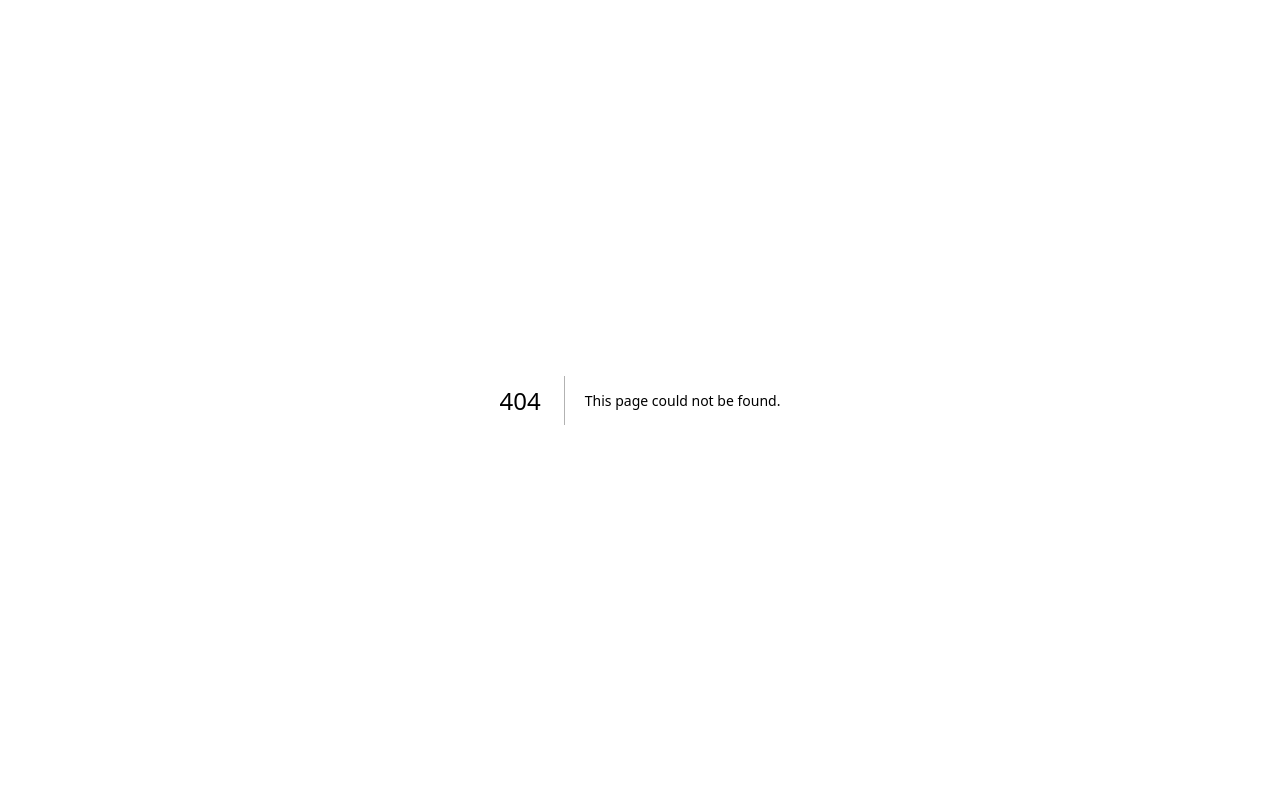
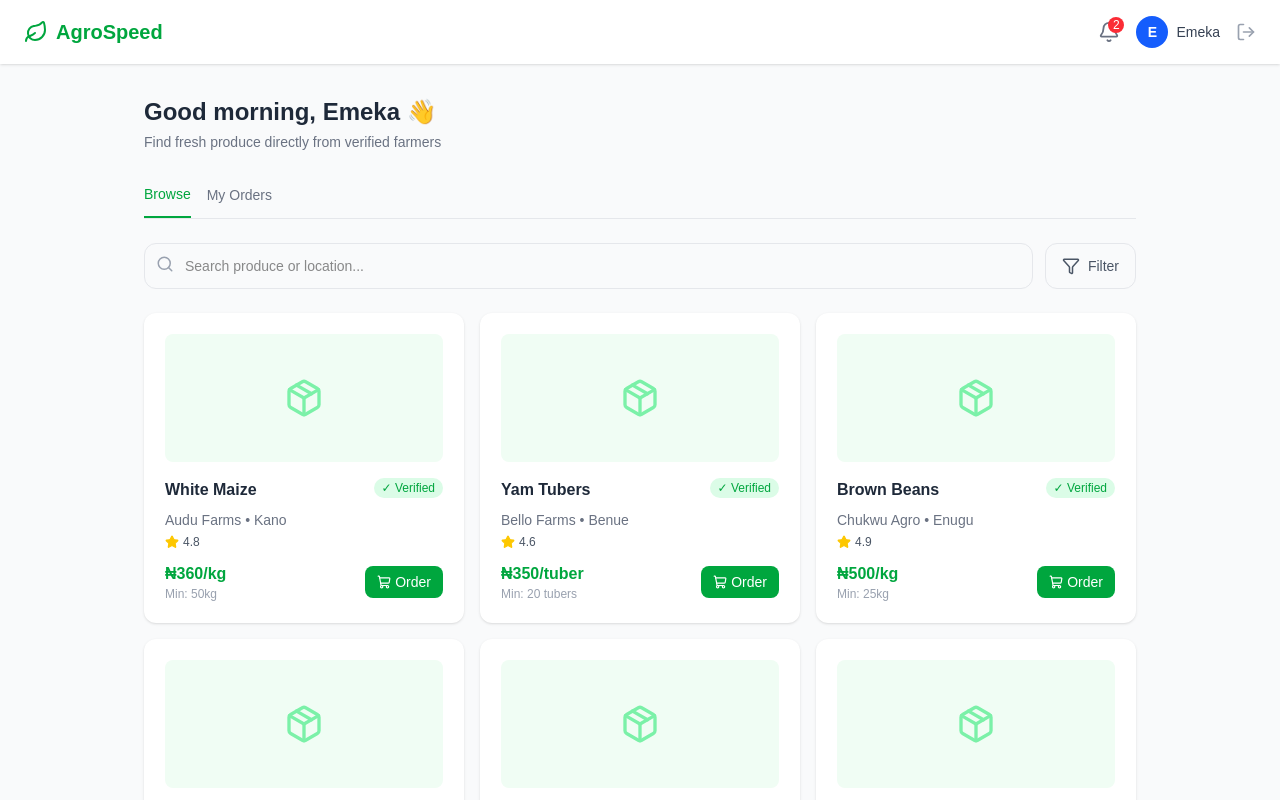
Before and after one commit to Asleeplessgod/agrospeed, a Next.js app: page /dashboard/buyer in a window 1280 px wide. Before the commit this address had no page. Shown: the top 800 px of the page. Built offline with nearby package versions, Linux system fonts and the light colour scheme.

Commit message:
add buyer dashboard with product grid and search

```diff
--- /dev/null
+++ b/app/dashboard/buyer/page.jsx
@@ -0,0 +1,183 @@
+"use client"
+import { useState } from "react"
+import {
+  Leaf, Search, ShoppingCart, Package,
+  Star, LogOut, Bell, ChevronRight,
+  Clock, CheckCircle, Truck, Filter
+} from "lucide-react"
+
+const products = [
+  { id: 1, name: "White Maize", farmer: "Audu Farms", location: "Kano", price: "₦360/kg", minOrder: "50kg", rating: 4.8, verified: true },
+  { id: 2, name: "Yam Tubers", farmer: "Bello Farms", location: "Benue", price: "₦350/tuber", minOrder: "20 tubers", rating: 4.6, verified: true },
+  { id: 3, name: "Brown Beans", farmer: "Chukwu Agro", location: "Enugu", price: "₦500/kg", minOrder: "25kg", rating: 4.9, verified: true },
+  { id: 4, name: "Fresh Tomatoes", farmer: "Musa Farms", location: "Kaduna", price: "₦800/basket", minOrder: "5 baskets", rating: 4.5, verified: true },
+  { id: 5, name: "Cassava", farmer: "Ade Farms", location: "Oyo", price: "₦150/kg", minOrder: "100kg", rating: 4.7, verified: true },
+  { id: 6, name: "Groundnut", farmer: "Sule Agro", location: "Katsina", price: "₦650/kg", minOrder: "20kg", rating: 4.4, verified: false },
+]
+
+const myOrders = [
+  { id: "ORD001", product: "Maize (50kg)", farmer: "Audu Farms", amount: "₦18,000", status: "delivered" },
+  { id: "ORD002", product: "Yam (20 tubers)", farmer: "Bello Farms", amount: "₦7,000", status: "in-transit" },
+  { id: "ORD003", product: "Beans (25kg)", farmer: "Chukwu Agro", amount: "₦12,500", status: "pending" },
+]
+
+export default function BuyerDashboard() {
+  const [activeTab, setActiveTab] = useState("browse")
+  const [search, setSearch] = useState("")
+
+  const filtered = products.filter(p =>
+    p.name.toLowerCase().includes(search.toLowerCase()) ||
+    p.location.toLowerCase().includes(search.toLowerCase())
+  )
+
+  return (
+    <div className="min-h-screen bg-gray-50">
+
+      {/* NAVBAR */}
+      <nav className="bg-white shadow-sm px-6 py-4 flex items-center justify-between">
+        <div className="flex items-center gap-2">
+          <Leaf className="text-green-600" size={24} />
+          <span className="text-xl font-bold text-green-600">AgroSpeed</span>
+        </div>
+        <div className="flex items-center gap-4">
+          <button className="relative">
+            <Bell className="text-gray-500" size={22} />
+            <span className="absolute -top-1 -right-1 bg-red-500 text-white text-xs rounded-full w-4 h-4 flex items-center justify-center">2</span>
+          </button>
+          <div className="flex items-center gap-2">
+            <div className="w-8 h-8 bg-blue-600 rounded-full flex items-center justify-center text-white text-sm font-bold">E</div>
+            <span className="text-sm font-medium text-gray-700">Emeka</span>
+          </div>
+          <button className="text-gray-400 hover:text-red-500">
+            <LogOut size={20} />
+          </button>
+        </div>
+      </nav>
+
+      <div className="max-w-5xl mx-auto px-4 py-8">
+
+        {/* WELCOME */}
+        <div className="mb-8">
+          <h1 className="text-2xl font-bold text-gray-800">Good morning, Emeka 👋</h1>
+          <p className="text-gray-500 text-sm mt-1">Find fresh produce directly from verified farmers</p>
+        </div>
+
+        {/* TABS */}
+        <div className="flex gap-4 mb-6 border-b border-gray-200">
+          {["browse", "my orders"].map((tab) => (
+            <button
+              key={tab}
+              onClick={() => setActiveTab(tab)}
+              className={`pb-3 text-sm font-medium capitalize transition-all ${
+                activeTab === tab
+                  ? "border-b-2 border-green-600 text-green-600"
+                  : "text-gray-500 hover:text-gray-700"
+              }`}
+            >
+              {tab}
+            </button>
+          ))}
+        </div>
+
+        {/* BROWSE TAB */}
+        {activeTab === "browse" && (
+          <>
+            {/* SEARCH */}
+            <div className="flex gap-3 mb-6">
+              <div className="relative flex-1">
+                <Search className="absolute left-3 top-3 text-gray-400" size={18} />
+                <input
+                  type="text"
+                  placeholder="Search produce or location..."
+                  value={search}
+                  onChange={(e) => setSearch(e.target.value)}
+                  className="w-full pl-10 pr-4 py-3 border border-gray-200 rounded-xl text-sm focus:outline-none focus:border-green-600"
+                />
+              </div>
+              <button className="flex items-center gap-2 px-4 py-3 border border-gray-200 rounded-xl text-sm text-gray-600 hover:border-green-600 hover:text-green-600">
+                <Filter size={18} />
+                Filter
+              </button>
+            </div>
+
+            {/* PRODUCT GRID */}
+            <div className="grid grid-cols-1 md:grid-cols-2 lg:grid-cols-3 gap-4">
+              {filtered.map((product) => (
+                <div key={product.id} className="bg-white rounded-xl shadow-sm p-5 hover:shadow-md transition-all cursor-pointer border border-transparent hover:border-green-200">
+
+                  {/* IMAGE PLACEHOLDER */}
+                  <div className="w-full h-32 bg-green-50 rounded-lg mb-4 flex items-center justify-center">
+                    <Package className="text-green-300" size={40} />
+                  </div>
+
+                  <div className="flex items-start justify-between mb-2">
+                    <h3 className="font-bold text-gray-800">{product.name}</h3>
+                    {product.verified && (
+                      <span className="bg-green-100 text-green-600 text-xs px-2 py-0.5 rounded-full font-medium">✓ Verified</span>
+                    )}
+                  </div>
+
+                  <p className="text-sm text-gray-500 mb-1">{product.farmer} • {product.location}</p>
+
+                  <div className="flex items-center gap-1 mb-3">
+                    <Star className="text-yellow-400 fill-yellow-400" size={14} />
+                    <span className="text-xs text-gray-600 font-medium">{product.rating}</span>
+                  </div>
+
+                  <div className="flex items-center justify-between">
+                    <div>
+                      <p className="font-bold text-green-600">{product.price}</p>
+                      <p className="text-xs text-gray-400">Min: {product.minOrder}</p>
+                    </div>
+                    <button className="bg-green-600 text-white px-3 py-1.5 rounded-lg text-sm font-medium hover:bg-green-700 flex items-center gap-1">
+                      <ShoppingCart size={14} />
+                      Order
+                    </button>
+                  </div>
+                </div>
+              ))}
+            </div>
+          </>
+        )}
+
+        {/* MY ORDERS TAB */}
+        {activeTab === "my orders" && (
+          <div className="bg-white rounded-xl shadow-sm p-6">
+            <h3 className="font-bold text-gray-800 mb-4">My Orders</h3>
+            <div className="flex flex-col gap-3">
+              {myOrders.map((order) => (
+                <div key={order.id} className="flex items-center justify-between p-4 border border-gray-100 rounded-xl hover:border-green-200 transition-all">
+                  <div className="flex items-center gap-3">
+                    <div className={`w-10 h-10 rounded-xl flex items-center justify-center ${
+                      order.status === "delivered" ? "bg-green-100" :
+                      order.status === "in-transit" ? "bg-blue-100" : "bg-yellow-100"
+                    }`}>
+                      {order.status === "delivered" ? <CheckCircle className="text-green-600" size={20} /> :
+                       order.status === "in-transit" ? <Truck className="text-blue-600" size={20} /> :
+                       <Clock className="text-yellow-600" size={20} />}
+                    </div>
+                    <div>
+                      <p className="font-medium text-gray-800">{order.product}</p>
+                      <p className="text-sm text-gray-500">From: {order.farmer} • {order.id}</p>
+                    </div>
+                  </div>
+                  <div className="text-right">
+                    <p className="font-bold text-gray-800">{order.amount}</p>
+                    <span className={`text-xs px-2 py-0.5 rounded-full font-medium ${
+                      order.status === "delivered" ? "bg-green-100 text-green-600" :
+                      order.status === "in-transit" ? "bg-blue-100 text-blue-600" :
+                      "bg-yellow-100 text-yellow-600"
+                    }`}>
+                      {order.status}
+                    </span>
+                  </div>
+                </div>
+              ))}
+            </div>
+          </div>
+        )}
+
+      </div>
+    </div>
+  )
+}
```
